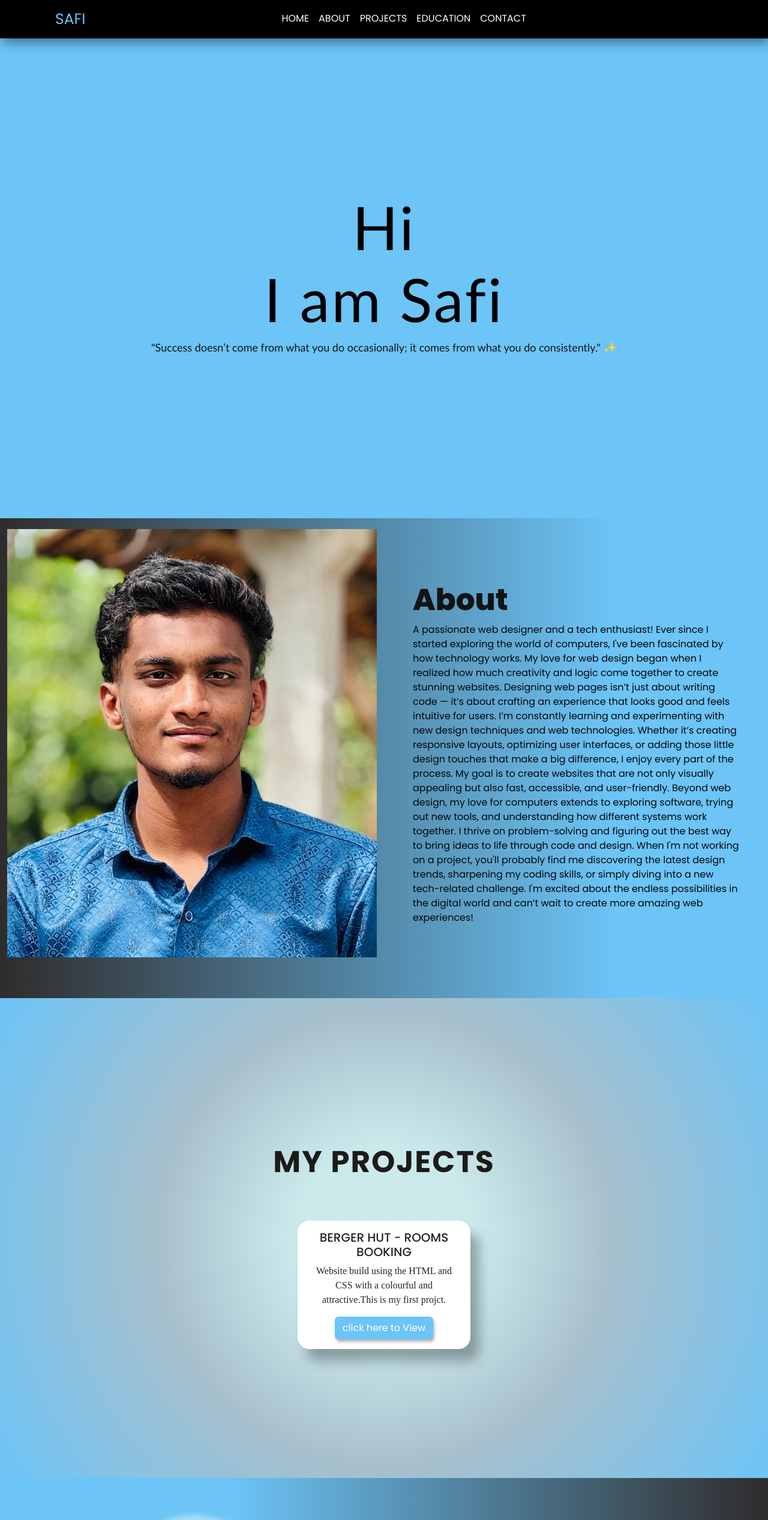
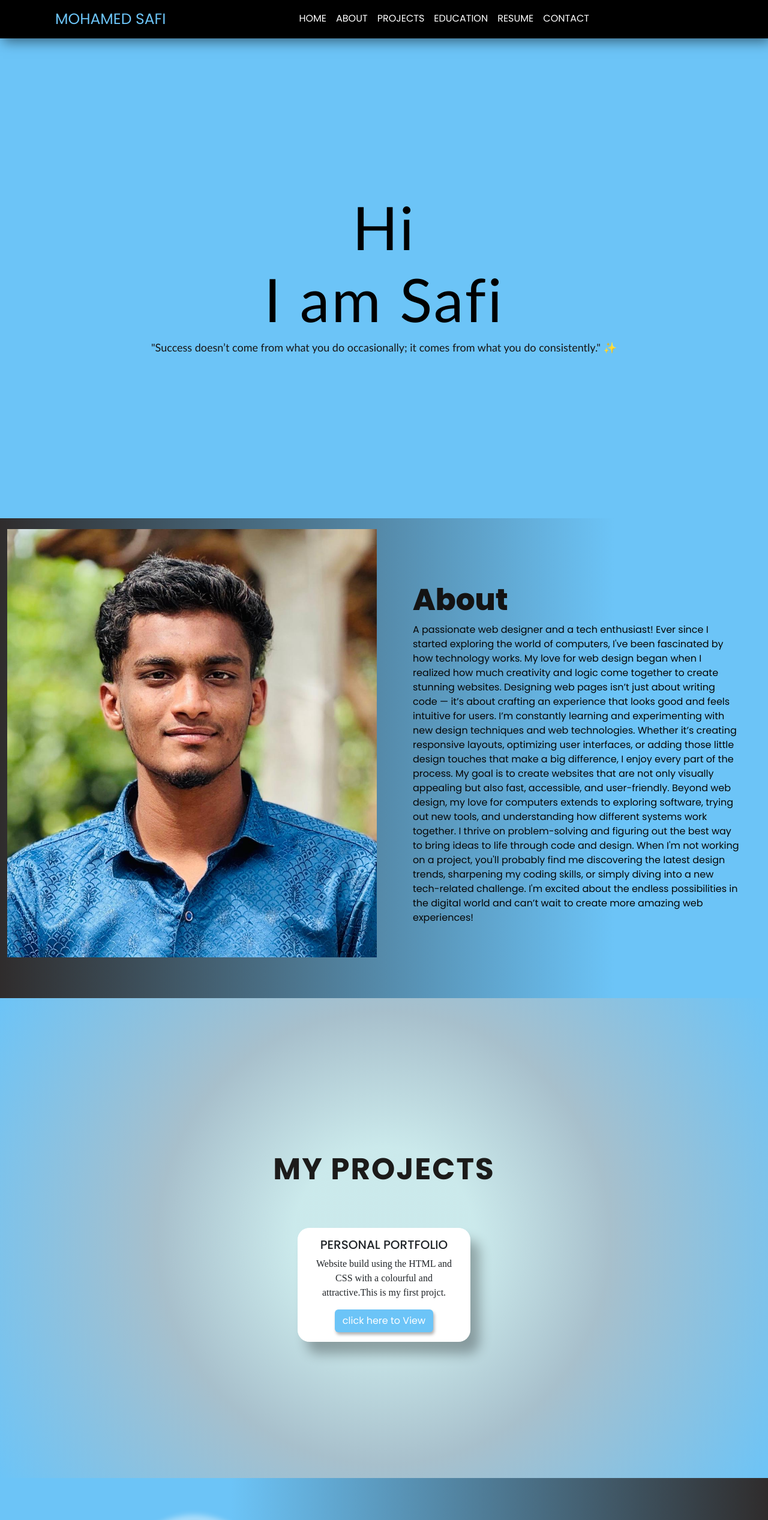
Before and after one commit to Mohamedsafi12/portfolio, a plain HTML site: page index.html in a window 1280 px wide. Shown: the top 2534 px of the page at 60% size. Drawn offline with nearby package versions, Linux system fonts and the light colour scheme; a web font is replaced by a local one.

Commit message:
Update index.html

```diff
--- a/index.html
+++ b/index.html
@@ -3,7 +3,7 @@
 <head>
     <meta charset="UTF-8">
     <meta name="viewport" content="width=device-width, initial-scale=1.0">
-    <title>SAFI - PORTFOLIO</title>
+    <title>MOHAMED SAFI - PORTFOLIO</title>
     <link rel="stylesheet" href="nav/style.css">
     <link rel="stylesheet" href="https://fonts.googleapis.com/css?family=Optima">
     <link href="https://cdn.jsdelivr.net/npm/bootstrap@5.3.3/dist/css/bootstrap.min.css" rel="stylesheet" integrity="sha384-QWTKZyjpPEjISv5WaRU9OFeRpok6YctnYmDr5pNlyT2bRjXh0JMhjY6hW+ALEwIH" crossorigin="anonymous">
@@ -16,7 +16,7 @@
 
     <nav class="navbar navbar-expand-lg navbar-dark" id="navbar">
         <div class="container-fluid">
-          <a class="navbar-brand" href="#">SAFI<alt=""></a>
+          <a class="navbar-brand" href="#">MOHAMED SAFI<alt=""></a>
           <button class="navbar-toggler" type="button"
            data-bs-toggle="collapse"
            data-bs-target="#navbarSupportedContent" aria-expanded="false" >
@@ -38,6 +38,10 @@
                 <a class="nav-link" href="#Education">EDUCATION</a>
               </li>
             </li>
+            <li class="nav-item">
+              <a class="nav-link" href="#resume">RESUME</a>
+            </li>
+          </li>
 
               <li class="nav-item">
                 <a class="nav-link" href="#Contact">CONTACT</a>
@@ -96,7 +100,7 @@
             <div class="col-lg-4 col-md-4 col-12">
               <div class="card" style="width: 18rem;">
                 <div class="card-body text-center">
-                  <h5 class="card-title">BERGER HUT - ROOMS BOOKING </h5>
+                  <h5 class="card-title">PERSONAL PORTFOLIO </h5>
                   <p class="card-text">Website build using the HTML and CSS with a colourful and attractive.This is my first projct. </p>
                   <a href="https://mohamedsafi12.github.io/burgerhut/" class="btn signin">click here to View</a>
                 </div>
@@ -167,6 +171,18 @@
       </section>
 
 
+<!----resume-->
+<section id="resume">
+
+  <div class="section-content">
+      <center>
+      <h1>RESUME</h1>
+      <a href="nav/img1/resume.pdf" target="_blank" class="download-button">DOWNLOAD</a>
+  </center>
+  </div>
+
+</section>
+
 <!---contact-->
 
 <section id="Contact">
```
